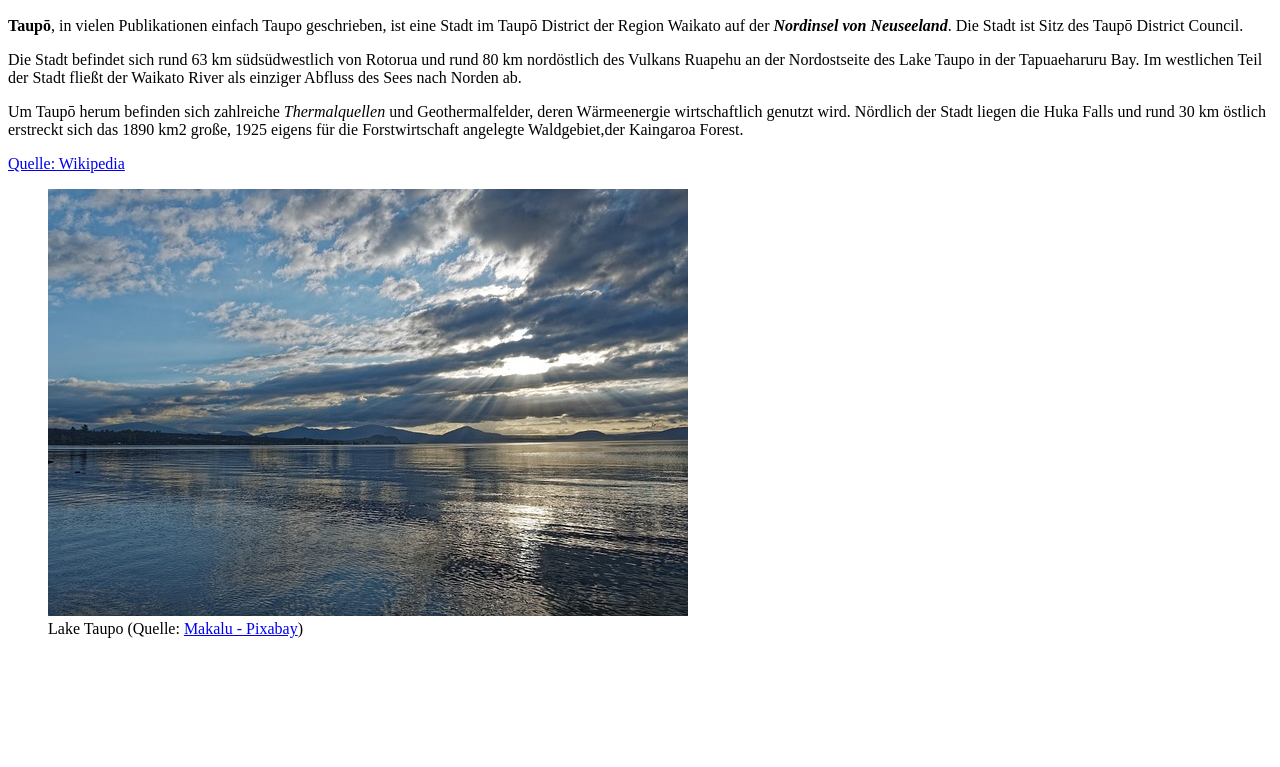
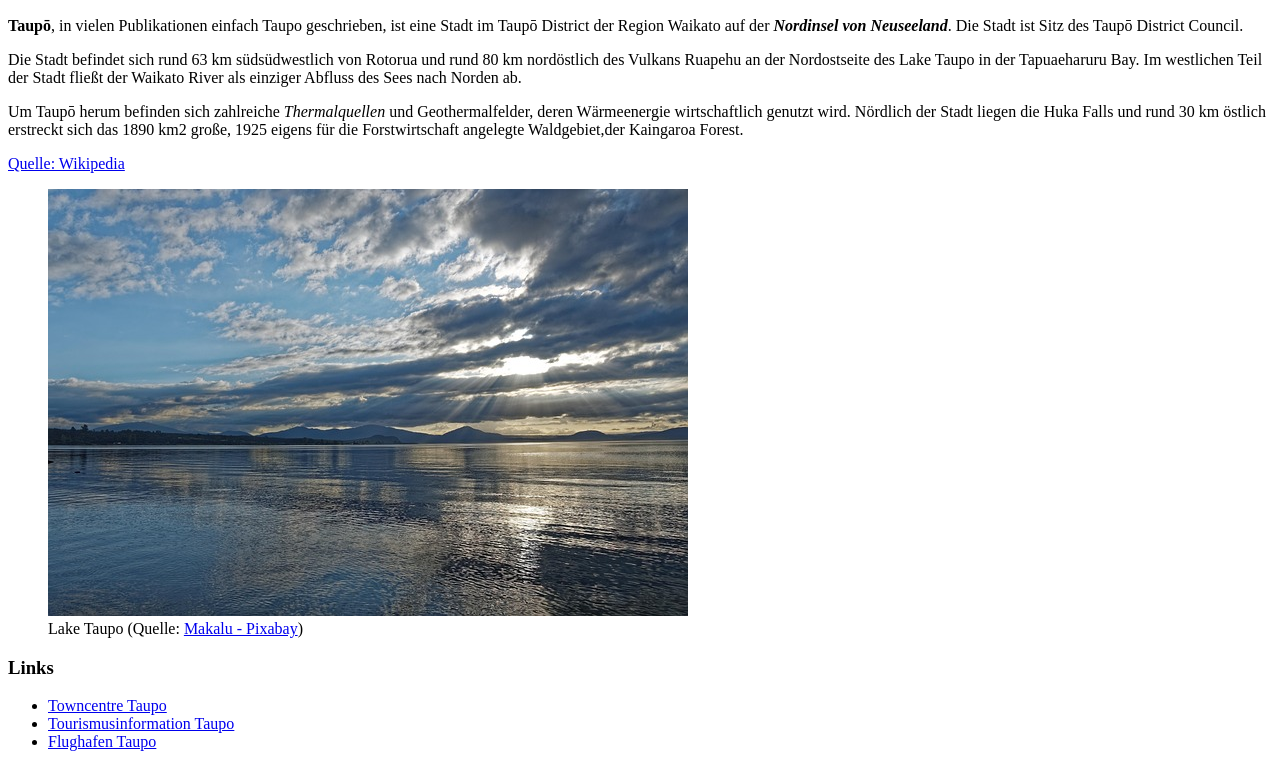
Before and after one commit to JohannaUniIbk/nz, a plain HTML site: page index.html in a window 1280 px wide. Shown: the part 110-877 px from the top of the page. Before the commit the page ends 800 px from the top, so only its background shows below. Drawn offline with Linux system fonts and the light colour scheme.

Commit message:
Linkliste

```diff
--- a/index.html
+++ b/index.html
@@ -20,6 +20,12 @@
         <!--Bild vonhttps://pixabay.com/de/photos/search/taupo/-->
         <figcaption>Lake Taupo (Quelle: <a href="https://pixabay.com/de/photos/search/taupo/">Makalu - Pixabay</a>)</figcaption>
     </figure>
+    <h3>Links</h3>
+    <ul>
+        <li><a href="https://web.archive.org/web/20130812144811/http://www.towncentretaupo.co.nz/about-taupo-1/taupo-region">Towncentre Taupo</a></li>
+        <li><a href="https://www.lovetaupo.com/en/">Tourismusinformation Taupo</a></li>
+        <li><a href="https://taupoairport.co.nz/">Flughafen Taupo</a></li>
+    </ul>
 
 </body>
 
```
